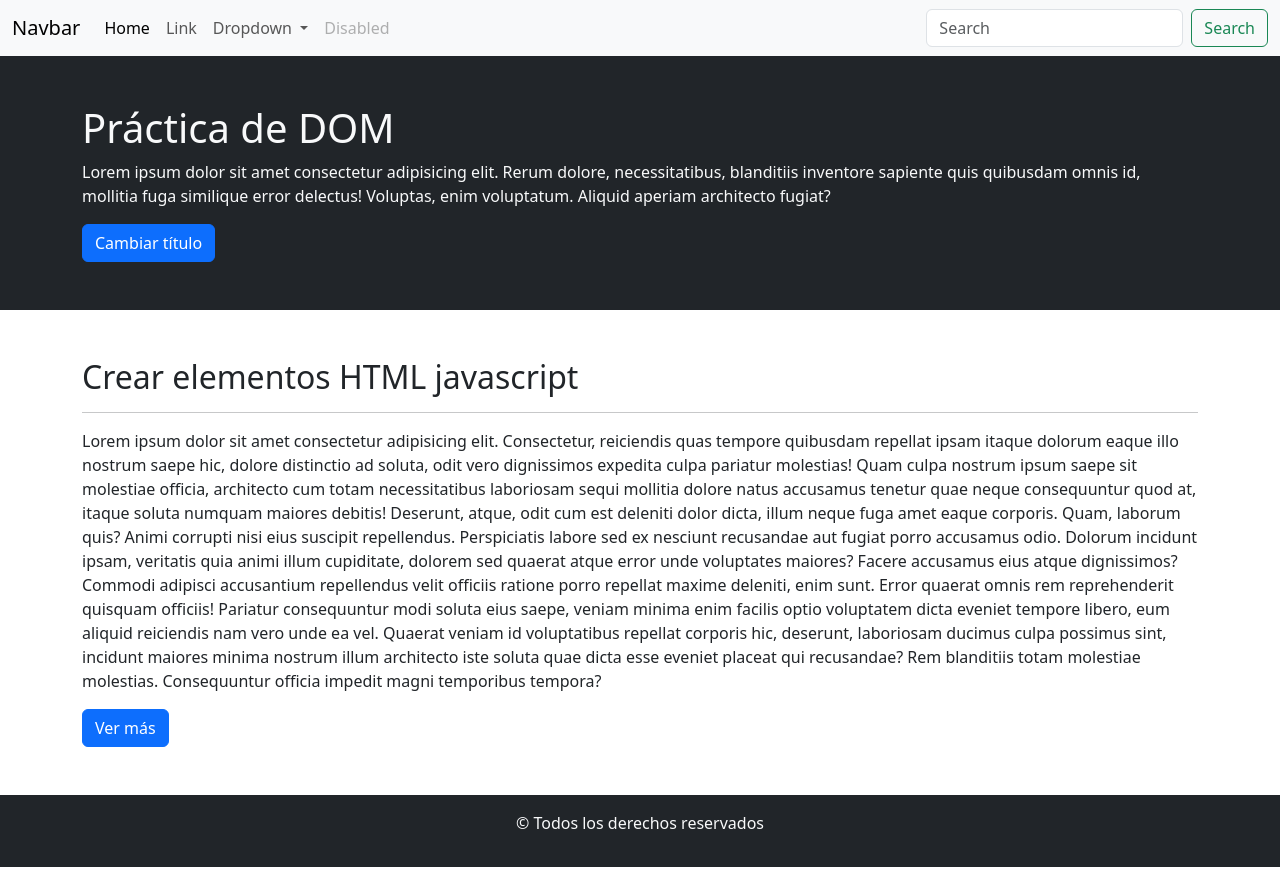
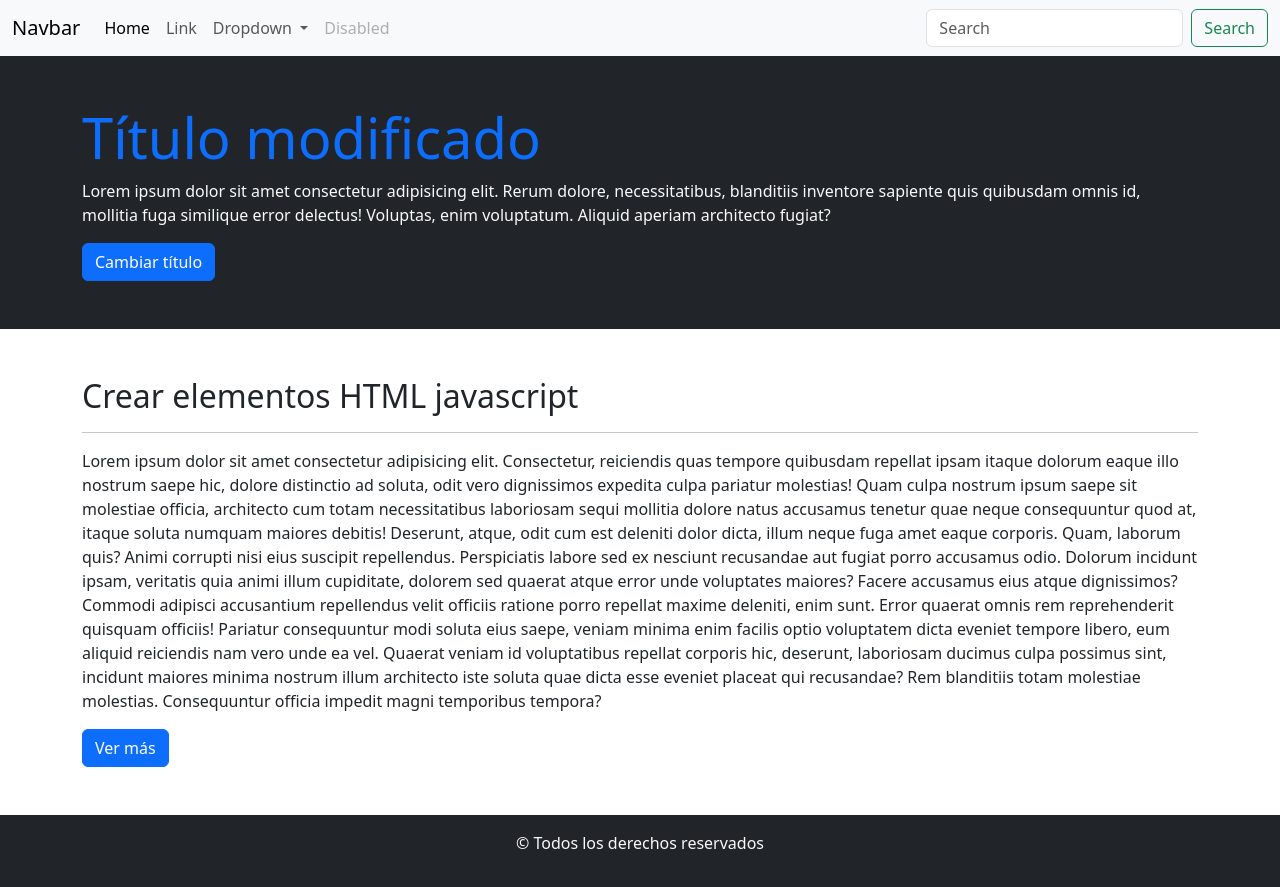
Before and after one commit to anasoledad/practicaDOM-c39, a plain HTML site: page index.html in a window 1280 px wide. Both pictures are taken after a click on the button "Cambiar título". Drawn offline with nearby package versions, Linux system fonts and the light colour scheme.

Commit message:
Cambiamos el color del título y el texto

```diff
--- a/index.html
+++ b/index.html
@@ -54,7 +54,7 @@
                 <p>Lorem ipsum dolor sit amet consectetur adipisicing elit.
                 Rerum dolore, necessitatibus, blanditiis inventore sapiente quis quibusdam omnis id,
                 mollitia fuga similique error delectus! Voluptas, enim voluptatum. Aliquid aperiam architecto fugiat?</p>
-                <button class="btn btn-primary">Cambiar título</button>
+                <button class="btn btn-primary" onclick="cambiarTitulo()">Cambiar título</button>
                 </article>
         </section>
         <section class="container my-5">
@@ -79,5 +79,6 @@
         <p>&copy; Todos los derechos reservados</p>
     </footer>
     <script src="https://cdn.jsdelivr.net/npm/bootstrap@5.3.0-alpha2/dist/js/bootstrap.bundle.min.js" integrity="sha384-qKXV1j0HvMUeCBQ+QVp7JcfGl760yU08IQ+GpUo5hlbpg51QRiuqHAJz8+BrxE/N" crossorigin="anonymous"></script>
+    <script src="js/app.js"></script>
 </body>
 </html>
--- /dev/null
+++ b/js/app.js
@@ -0,0 +1,12 @@
+function cambiarTitulo(){
+    console.log('aqui quiero cambiar el titulo');
+    //traer un elemento del html
+    let tituloPrincipal = document.querySelector('h1');
+    //let tituloPrincipal = document.getElementsById('nombre');
+    //let tituloPrincipal = document.getElementsByClassName('container');
+    //let tituloPrincipal = document.getElementsByTagName('h1');
+    console.log(tituloPrincipal);
+    tituloPrincipal.className = 'display-4 text-primary';
+    tituloPrincipal.innerHTML = '<b>Título</b> modificado';
+
+}
```
